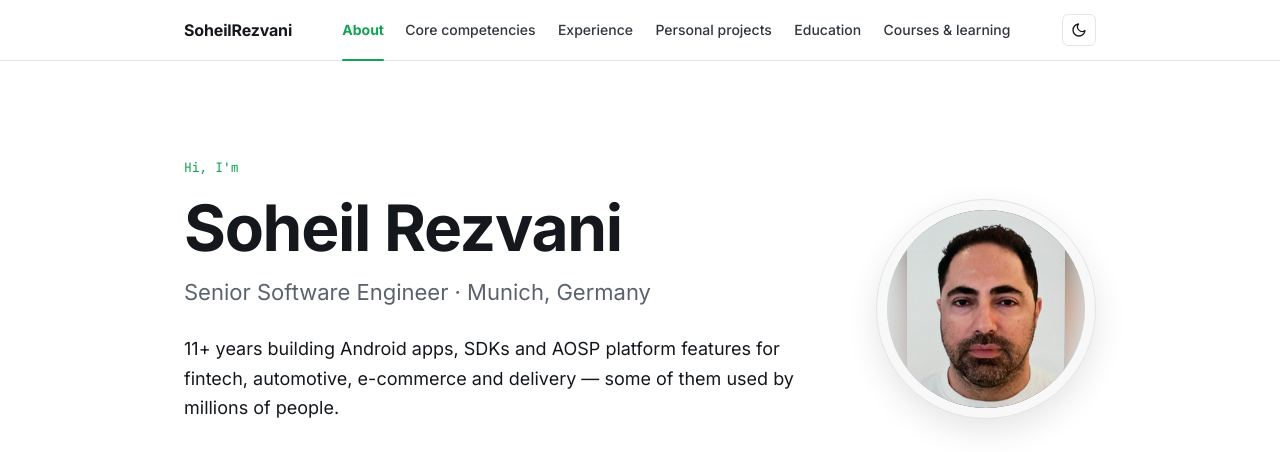
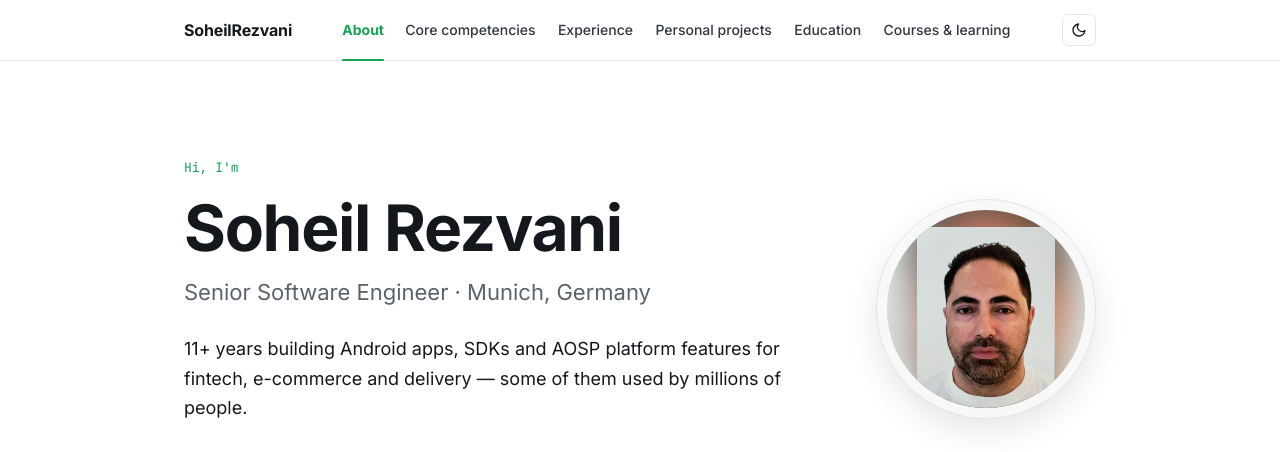
Before and after one commit to soheilrezvani/soheilrezvani.github.io, a plain HTML site: page index.html in a window 1280 px wide. Shown: the top 452 px of the page. Drawn offline with Linux system fonts and the light colour scheme.

Commit message:
Update index.html

```diff
--- a/index.html
+++ b/index.html
@@ -177,7 +177,7 @@ const SITE = {
   photo: "photo.jpg",
   // photoZoom: 1 = photo fills the circle edge to edge; smaller = zoomed out (shows more of you,
   //   e.g. 0.8). Any empty space around the photo is filled with a soft blurred copy of it.
-  photoZoom: 0.8,
+  photoZoom: 0.7,
   // photoFocusY: which part stays in view vertically when the photo is taller than the circle:
   //   0 = top, 0.5 = middle, 1 = bottom. Raise it to show more neck/shoulders, lower it for more head room.
   photoFocusY: 0.35,
@@ -211,7 +211,7 @@ const I18N = {
     hero: {
       eyebrow: "Hi, I'm",
       role: "Senior Software Engineer · Munich, Germany",
-      tagline: "11+ years building Android apps, SDKs and AOSP platform features for fintech, automotive, e-commerce and delivery — some of them used by millions of people.",
+      tagline: "11+ years building Android apps, SDKs and AOSP platform features for fintech, e-commerce and delivery — some of them used by millions of people.",
     },
     about: [
       "I’m a Senior Software Engineer. For 11+ years I’ve built apps in fintech (mobile banking and payments), e-commerce and delivery, some of them used by millions of people. I write Kotlin every day, mostly Compose and Coroutines/Flow, and I’ve built SDKs that 16+ teams depend on.",
```
